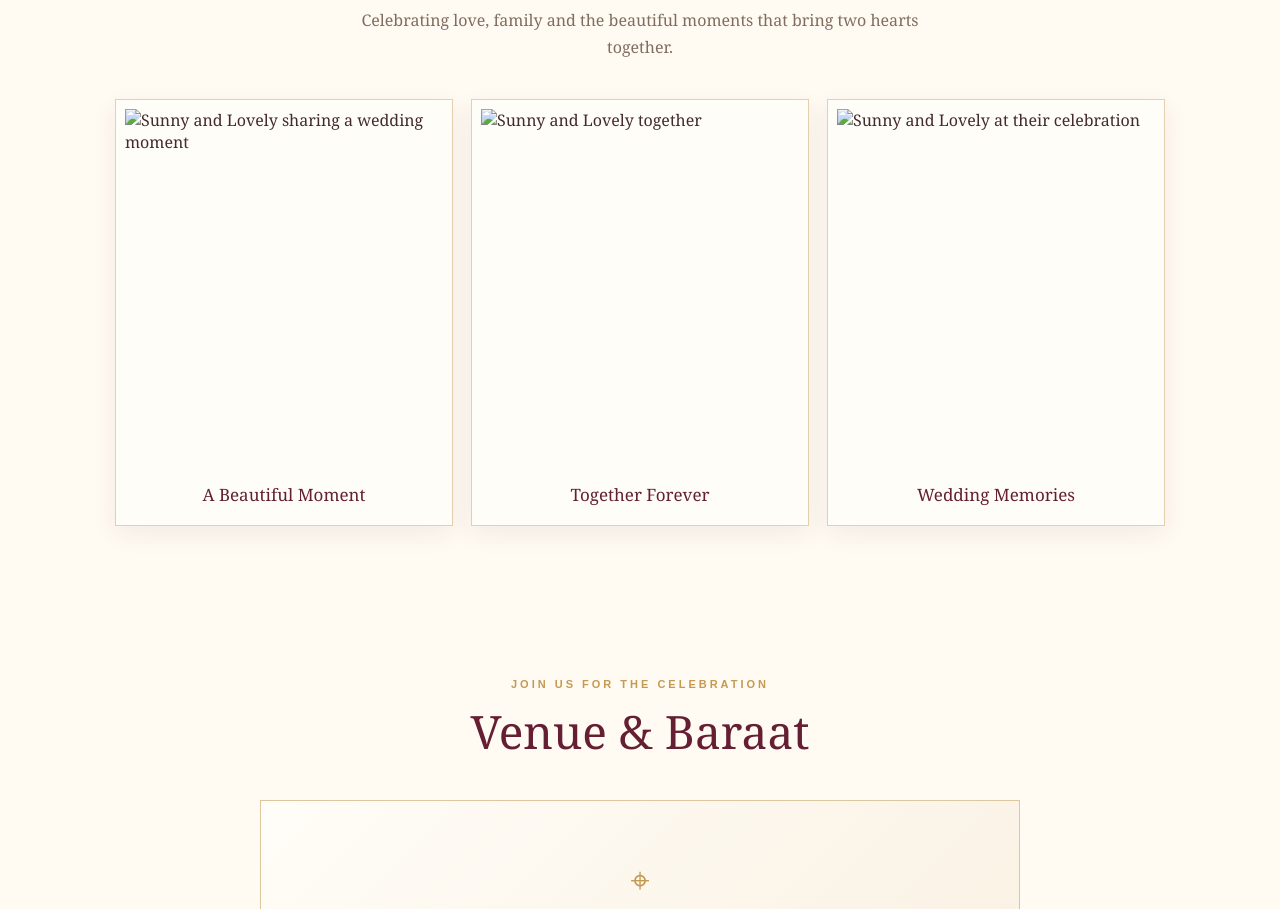
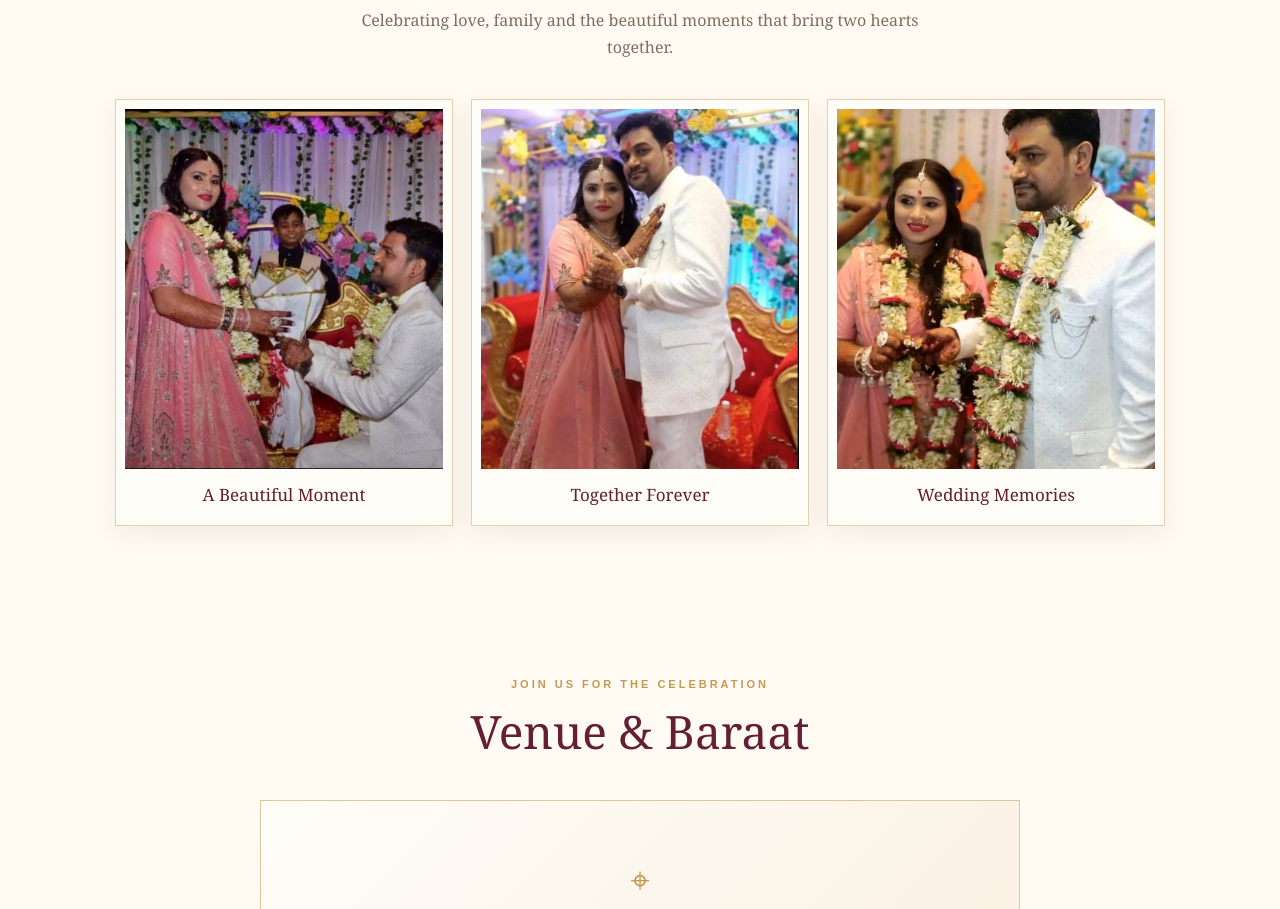
Before and after one commit to vikas6092kr/btms, a plain HTML site: page index.html in a window 1280 px wide. Shown: the part 2619-3528 px from the top of the page. Drawn offline with Linux system fonts and the light colour scheme.

Commit message:
Update image paths in photo gallery section

```diff
--- a/index.html
+++ b/index.html
@@ -79,9 +79,9 @@ footer{background:#4c1727;color:#f8e9d0;text-align:center;padding:38px 20px}foot
 <section class="gallery" id="gallery">
  <div class="wrap"><div class="section-head"><div class="kicker">A few treasured moments</div><h2>Our Photo Gallery</h2><p class="desc">Celebrating love, family and the beautiful moments that bring two hearts together.</p></div>
   <div class="gallery-grid">
-   <figure class="gallery-card"><img src="images/couple-moment-1.jpg" alt="Sunny and Lovely sharing a wedding moment" loading="lazy"><figcaption>A Beautiful Moment</figcaption></figure>
-   <figure class="gallery-card"><img src="images/couple-portrait-2.jpg" alt="Sunny and Lovely together" loading="lazy"><figcaption>Together Forever</figcaption></figure>
-   <figure class="gallery-card"><img src="images/couple-moment-3.jpg" alt="Sunny and Lovely at their celebration" loading="lazy"><figcaption>Wedding Memories</figcaption></figure>
+   <figure class="gallery-card"><img src="couple-moment-1.jpg" alt="Sunny and Lovely sharing a wedding moment" loading="lazy"><figcaption>A Beautiful Moment</figcaption></figure>
+   <figure class="gallery-card"><img src="couple-portrait-2.jpg" alt="Sunny and Lovely together" loading="lazy"><figcaption>Together Forever</figcaption></figure>
+   <figure class="gallery-card"><img src="couple-moment-3.jpg" alt="Sunny and Lovely at their celebration" loading="lazy"><figcaption>Wedding Memories</figcaption></figure>
   </div>
  </div>
 </section>
```
